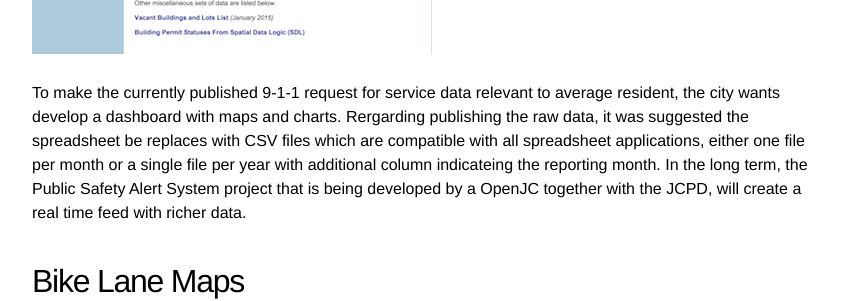
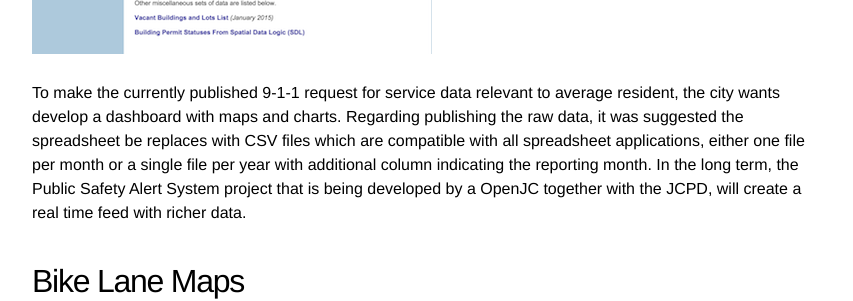
Before and after one commit to DataGallery/blog, a Jekyll site: the page built from _posts/2015-03-19-Meetup-with-Brian-Platt.md, in a window 1280 px wide and 900 px high, scrolled down 2288 px. Shown: the part 176-477 px from the top of the window, without its empty margins (208-1061 px from the left). Built offline with Jekyll 4.4.1, drawn with Linux system fonts in a browser that asks for light colours; some of the changed text lies outside the part shown.

Commit message:
edited post

```diff
--- a/_posts/2015-03-19-Meetup-with-Brian-Platt.md
+++ b/_posts/2015-03-19-Meetup-with-Brian-Platt.md
@@ -33,7 +33,7 @@ With the current increase of development in the city, the Planning Department is
 
 ![911 Screenshot]({{ site.blogurl }}/assets/911.png)
 
-To make the currently published 9-1-1 request for service data relevant to average resident, the city wants develop a dashboard with maps and charts.  Rergarding publishing the raw data, it was suggested the spreadsheet be replaces with CSV files which are compatible with all spreadsheet applications, either one file per month or a single file per year with additional column indicateing the reporting month.  In the long term, the Public Safety Alert System project that is being developed by a OpenJC together with the JCPD, will create a real time feed with richer data.
+To make the currently published 9-1-1 request for service data relevant to average resident, the city wants develop a dashboard with maps and charts.  Regarding publishing the raw data, it was suggested the spreadsheet be replaces with CSV files which are compatible with all spreadsheet applications, either one file per month or a single file per year with additional column indicating the reporting month.  In the long term, the Public Safety Alert System project that is being developed by a OpenJC together with the JCPD, will create a real time feed with richer data.
 
 Bike Lane Maps
 --------------
```
Also changed, not shown: other parts of _posts/2015-03-19-Meetup-with-Brian-Platt.md (+3 -3 lines).
